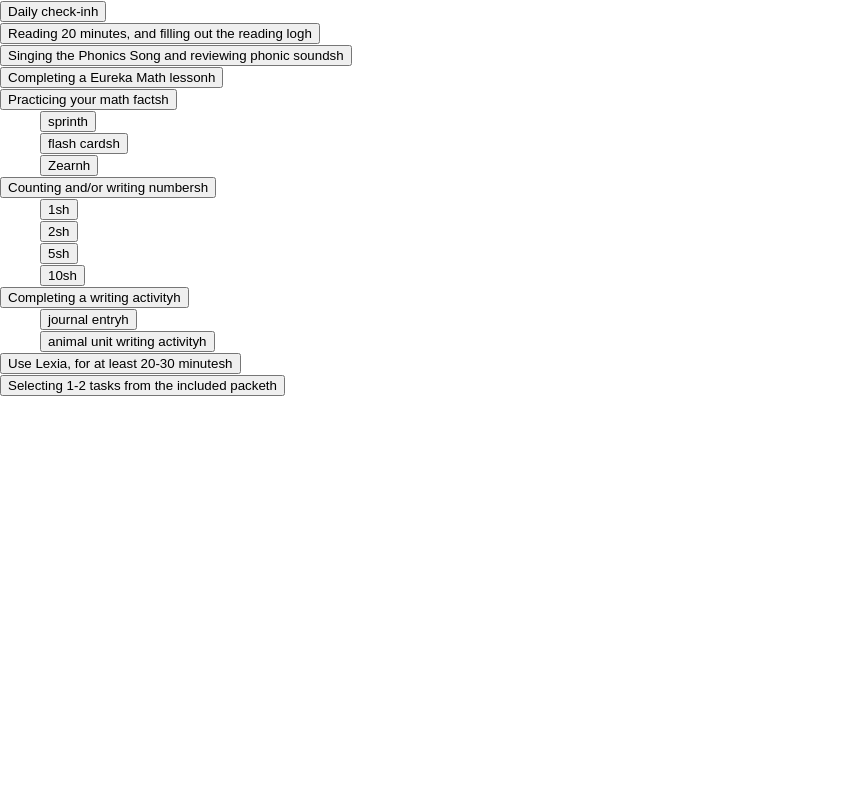
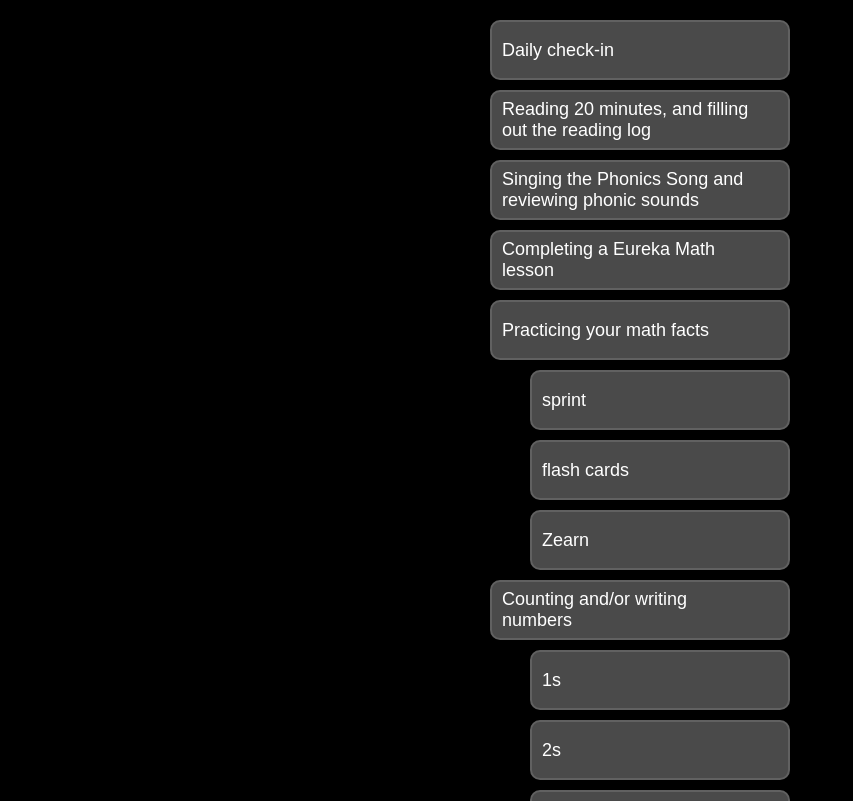
Before and after one commit to pungprakearti/distance-learning, a React (Create React App) app: page / in a window 1280 px wide. Shown: the top 801 px of the page, without its empty margins (0-853 px from the left). Built offline with nearby package versions, Linux system fonts and the light colour scheme.

Commit message:
Style app and add 60 minute refresh

```diff
--- a/src/App.css
+++ b/src/App.css
@@ -1,38 +1,2 @@
 .App {
-  text-align: center;
 }
-
-.App-logo {
-  height: 40vmin;
-  pointer-events: none;
-}
-
-@media (prefers-reduced-motion: no-preference) {
-  .App-logo {
-    animation: App-logo-spin infinite 20s linear;
-  }
-}
-
-.App-header {
-  background-color: #282c34;
-  min-height: 100vh;
-  display: flex;
-  flex-direction: column;
-  align-items: center;
-  justify-content: center;
-  font-size: calc(10px + 2vmin);
-  color: white;
-}
-
-.App-link {
-  color: #61dafb;
-}
-
-@keyframes App-logo-spin {
-  from {
-    transform: rotate(0deg);
-  }
-  to {
-    transform: rotate(360deg);
-  }
-}
--- a/src/DistanceLearning.js
+++ b/src/DistanceLearning.js
@@ -26,6 +26,9 @@ export default class DistanceLearning extends Component {
 
   componentDidMount() {
     this.getDuration()
+
+    //refresh every hour
+    this.interval = setInterval(this.getDuration, 60*60*1000)
   }
 
   //populate this.state.duration from local storage
@@ -65,7 +68,7 @@ export default class DistanceLearning extends Component {
       let diff = Math.floor(Date.now()/1000/60/60) - time
       return diff
     } else {
-      return ''
+      return null
     }
   }
 
--- a/src/SubTask.js
+++ b/src/SubTask.js
@@ -3,7 +3,22 @@ import Task from './Task'
 
 const SubTask = ({ mainTask, tasks, taskNum, durationList, handleClick }) => {
   //get lowest duration and use it on the main task
-  let lowestNum = 0
+
+  //find all not null
+  let valids = []
+  for(let i = 1; i < tasks.length; i++) {
+    if(durationList[`${taskNum}${i}`] !== null) {
+      valids.push(i)
+    }
+  }
+
+  //set starting point
+  let lowestNum
+  if(valids.length > 0) {
+    lowestNum = valids[0]
+  }
+
+  //find lowest value
   for(let i = 1; i < tasks.length; i++) {
     if(durationList[`${taskNum}${i}`] < durationList[`${taskNum}${lowestNum}`]) {
       lowestNum = i
--- a/src/Task.js
+++ b/src/Task.js
@@ -1,16 +1,42 @@
 import React from 'react'
 
 const Task = ({ title, duration, taskNum, handleClick }) => {
+  //format duration and set color class
+  let cName
   if(duration === 0) {
-    duration = '< 1h'
-  } else {
+    duration = ':)'
+    cName = 'color__current'
+  } else if(duration >= 12) {
+    cName = 'color__long'
     duration = `${duration}h`
+  } else if(duration >= 4) {
+    cName = 'color__medium'
+    duration = `${duration}h`
+  } else if(duration === null) {
+    duration = ''
+  } else if(duration) {
+    duration = duration + 'h'
+    cName = 'color__current'
   }
 
   return (
-    <button onClick={handleClick} data-task={taskNum} className='DL-tasks_Button'>
-      <span data-task={taskNum}>{title}</span>
-      <span data-task={taskNum}>{duration}</span>
+    <button
+      onClick={handleClick}
+      data-task={taskNum}
+      className={`DL-tasks_Button ${cName}`}
+    >
+      <span
+        data-task={taskNum}
+        className='DL-tasks_ButtonTitle'
+      >
+        {title}
+      </span>
+      <span
+        data-task={taskNum}
+        className='DL-tasks_ButtonDuration'
+      >
+        {duration}
+      </span>
     </button>
   )
 }
--- a/src/distanceLearning.scss
+++ b/src/distanceLearning.scss
@@ -1,9 +1,55 @@
 .DL-tasks {
-  text-align: left;
+  max-width: 300px;
   padding: 0;
-  margin: 0;
+  margin: 20px auto 60px;
 
   &_Item {
     list-style-type: none;
   }
+
+  &_Button {
+    display: flex;
+    justify-content: space-between;
+    align-items: center;
+    width: 100%;
+    height: 60px;
+    font-size: 18px;
+    color: white;
+    background-color: rgb(74, 74, 74);
+    border: 2px solid rgb(97, 97, 97);
+    border-radius: 10px;
+    padding: 0 10px;
+    margin-bottom: 10px;
+    transition: all 0.5s ease;
+
+    &.color {
+      &__current {
+        background-color: rgb(0, 128, 83);
+        border-color: rgb(0, 208, 135);
+        box-shadow: 0 0 20px rgb(0, 208, 135);
+      }
+
+      &__medium {
+        background-color: rgb(191, 121, 0);
+        border-color: rgb(255, 162, 0);
+        box-shadow: 0 0 10px rgb(255, 162, 0);
+      }
+
+      &__long {
+        background-color: rgb(187, 50, 0);
+        border-color: rgb(255, 68, 0);
+        box-shadow: 0 0 5px rgb(255, 68, 0);
+      }
+    }
+
+    &Title {
+      text-align: left;
+      padding-right: 20px;
+    }
+
+    &Duration {
+      font-size: 16px;
+      font-weight: 700;
+    }
+  }
 }
--- a/src/index.css
+++ b/src/index.css
@@ -5,6 +5,7 @@ body {
     sans-serif;
   -webkit-font-smoothing: antialiased;
   -moz-osx-font-smoothing: grayscale;
+  background-color: black;
 }
 
 code {
```
